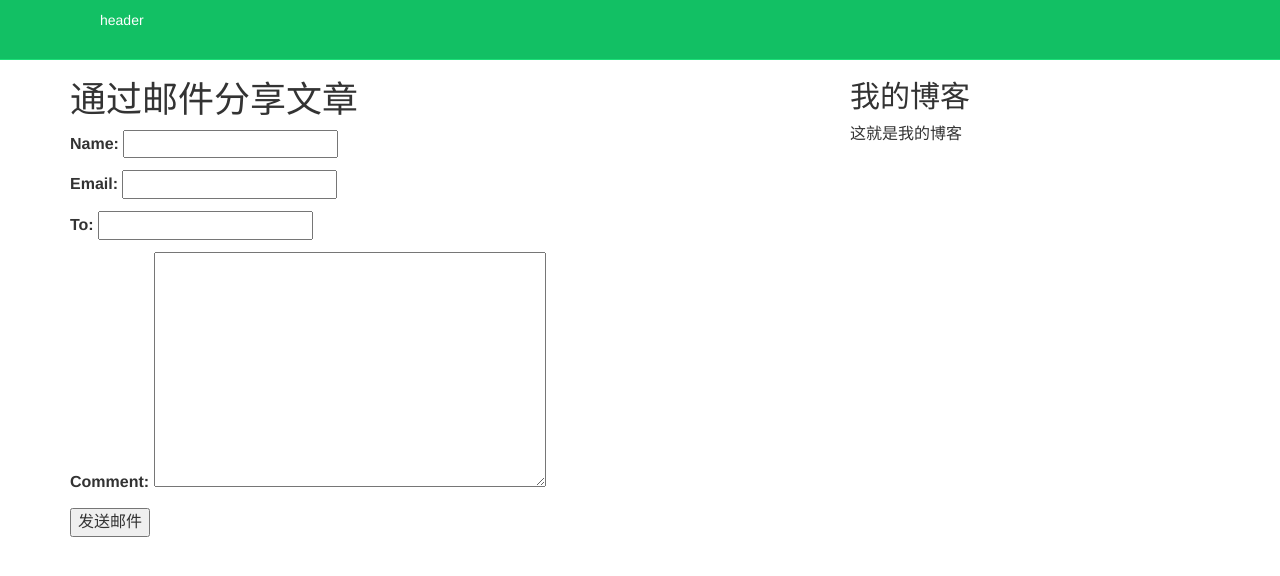
After one commit to limumu008/django_blog, a Django app: page /blog/share_article/1/ in a window 1280 px wide. The commit adds this page. Shown: the top 576 px of the page. Run offline with Django 3.2, Linux system fonts and the light colour scheme; tables that the repository leaves empty hold one stand-in row (values such as "Sample post"); some libraries are stand-ins or nearby versions.

Commit message:
add feature:share article by email

```diff
--- /dev/null
+++ b/blog/forms.py
@@ -0,0 +1,8 @@
+from django import forms
+
+
+class EmailArticleForm(forms.Form):
+    name = forms.CharField(max_length=200)
+    email = forms.EmailField()
+    to = forms.EmailField()
+    comment = forms.CharField(required=False, widget=forms.Textarea)
--- a/blog/templates/blog/article.html
+++ b/blog/templates/blog/article.html
@@ -9,4 +9,5 @@
         <p>{{ article.publish|date:"Y M D" }} {{ article.author }}</p>
         <p>{{ article.content }}</p>
     </article>
+    <p><a href="{% url 'blog:share_article' id=article.id %}">分享文章</a></p>
 {% endblock %}
--- a/blog/templates/blog/base.html
+++ b/blog/templates/blog/base.html
@@ -20,6 +20,7 @@
             <aside class="col-md-4">
                 {% block aside %}
                     <h2>我的博客</h2>
+                    <p>这就是我的博客</p>
                 {% endblock aside %}
             </aside>
         </div>
--- /dev/null
+++ b/blog/templates/blog/share_article.html
@@ -0,0 +1,17 @@
+{% extends 'blog/base.html' %}
+
+{% block title %}分享文章{% endblock %}
+
+{% block main %}
+    {% if is_sent %}
+        <h1>邮件发送成功</h1>
+        <p>邮件 {{ article.title }} 成功发送至 {{ cd.to }}</p>
+    {% else %}
+        <h1>通过邮件分享文章</h1>
+        <form method="post" action=".">
+            {{ form.as_p }}
+            {% csrf_token %}
+            <input type="submit" value="发送邮件">
+        </form>
+    {% endif %}
+{% endblock %}
--- a/blog/urls.py
+++ b/blog/urls.py
@@ -6,5 +6,6 @@ app_name = 'blog'
 urlpatterns = [
     path('', views.IndexView.as_view(), name='index'),
     path(r'article/<int:pk>/', views.ArticleView.as_view(), name='articles'),
+    path(r'share_article/<int:id>/', views.share_article, name='share_article'),
 
 ]
--- a/blog/views.py
+++ b/blog/views.py
@@ -1,5 +1,8 @@
+from django.core.mail import send_mail
+from django.shortcuts import get_object_or_404, render
 from django.views import generic
 
+from .forms import EmailArticleForm
 from .models import Article
 
 
@@ -14,3 +17,23 @@ class ArticleView(generic.DetailView):
     model = Article
     template_name = 'blog/article.html'
     context_object_name = 'article'
+
+
+def share_article(request, id):
+    article = get_object_or_404(Article, id=id)
+    cd = None
+    is_sent = False
+    if request.method == "POST":
+        form = EmailArticleForm(request.POST)
+        if form.is_valid():
+            cd = form.cleaned_data
+            article_url = request.build_absolute_uri(article.get_absolute_url())
+            subject = f"{cd['name']}({cd['email']}) 建议你读一下《{article.title}》"
+            message = f"{article_url} " \
+                      f"{cd['name']}的评论：{cd['comment']}"
+            send_mail(subject, message, 'wangzhou8284@163.com', [cd['to']])
+            is_sent = True
+    else:
+        form = EmailArticleForm()
+    context = {'article': article, 'cd': cd, 'form': form, 'is_sent': is_sent}
+    return render(request, 'blog/share_article.html', context)
```
Also changed, not shown: django_blog/settings.py (+14 -0 lines), README.md.
